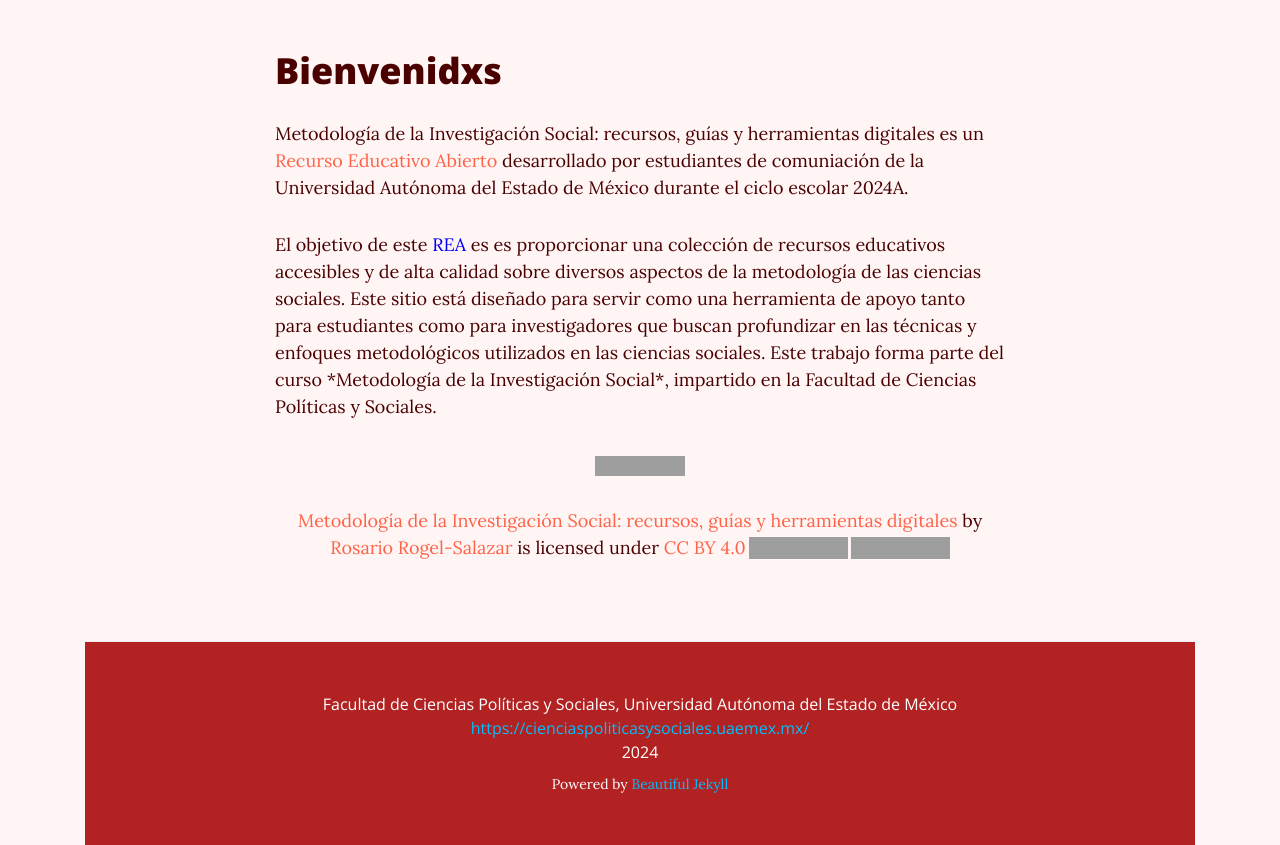
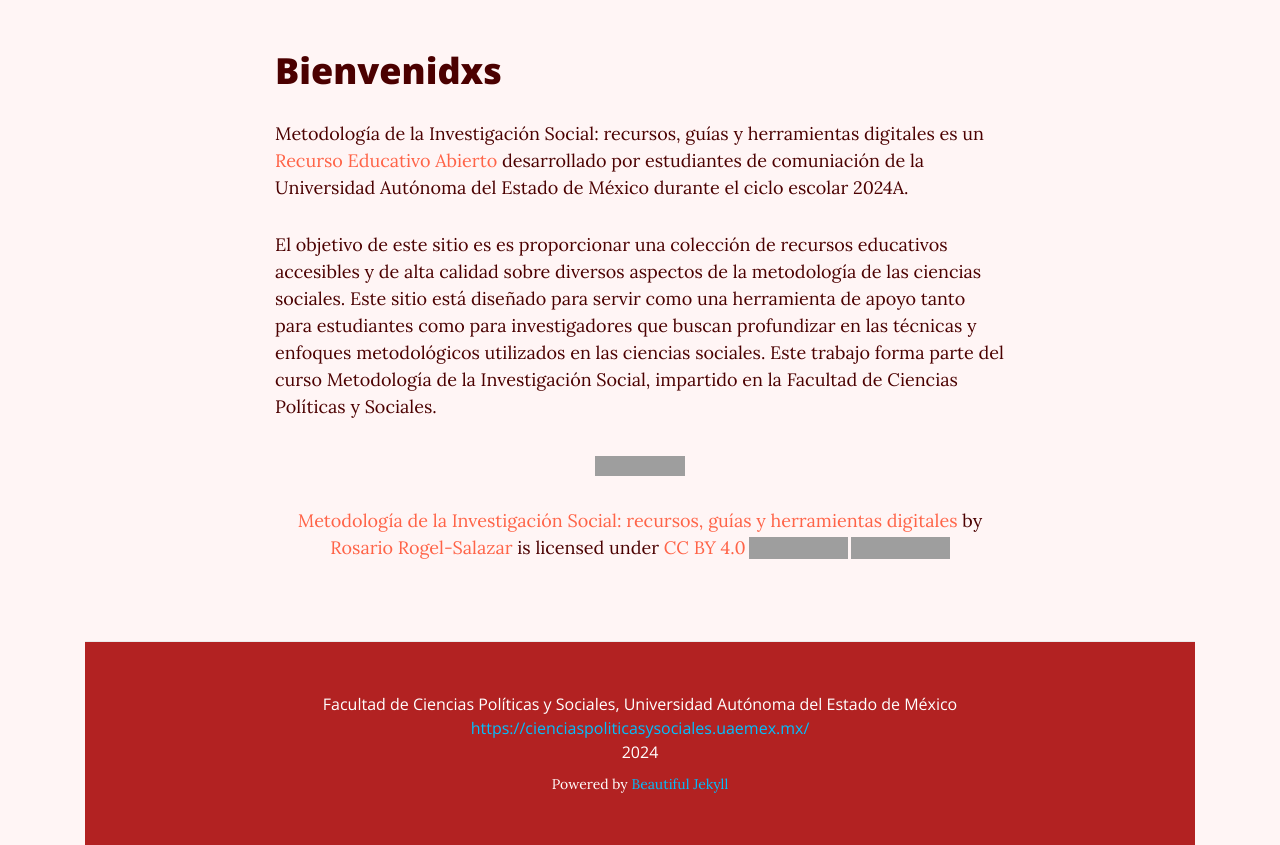
Before and after one commit to rosariorogel/metodologia, a Jekyll site: the page built from index.html, in a window 1280 px wide and 900 px high, scrolled down 670 px, cut to the strip 55-900 px from the top of the window. Built offline with Jekyll 4.4.1, drawn with Linux system fonts in a browser that asks for light colours; nearby versions of some CDN libraries; the list of posts is cut into pages by our own code; grey boxes are pictures that could not be loaded.

Commit message:
Update index.html

```diff
--- a/index.html
+++ b/index.html
@@ -9,7 +9,7 @@ cover-img: "https://upload.wikimedia.org/wikipedia/commons/8/8f/Metodolog%C3%ADa
 
 <p>Metodología de la Investigación Social: recursos, guías y herramientas digitales es un <a href="https://www.unesco.org/en/open-educational-resources" target="_blank">Recurso Educativo Abierto</a> desarrollado por estudiantes de comuniación de la Universidad Autónoma del Estado de México durante el ciclo escolar 2024A.
 
-</p>El objetivo de este <font color="blue">REA</font> es es proporcionar una colección de recursos educativos accesibles y de alta calidad sobre diversos aspectos de la metodología de las ciencias sociales. Este sitio está diseñado para servir como una herramienta de apoyo tanto para estudiantes como para investigadores que buscan profundizar en las técnicas y enfoques metodológicos utilizados en las ciencias sociales. Este trabajo forma parte del curso *Metodología de la Investigación Social*, impartido en la Facultad de Ciencias Políticas y Sociales.</p>
+</p>El objetivo de este sitio es es proporcionar una colección de recursos educativos accesibles y de alta calidad sobre diversos aspectos de la metodología de las ciencias sociales. Este sitio está diseñado para servir como una herramienta de apoyo tanto para estudiantes como para investigadores que buscan profundizar en las técnicas y enfoques metodológicos utilizados en las ciencias sociales. Este trabajo forma parte del curso Metodología de la Investigación Social, impartido en la Facultad de Ciencias Políticas y Sociales.</p>
 
 <div style="text-align: center"><a rel="license" href="http://creativecommons.org/licenses/by/4.0/"><img alt="Licencia de Creative Commons" style="border-width:0" src="https://i.creativecommons.org/l/by/4.0/88x31.png"
 
```
